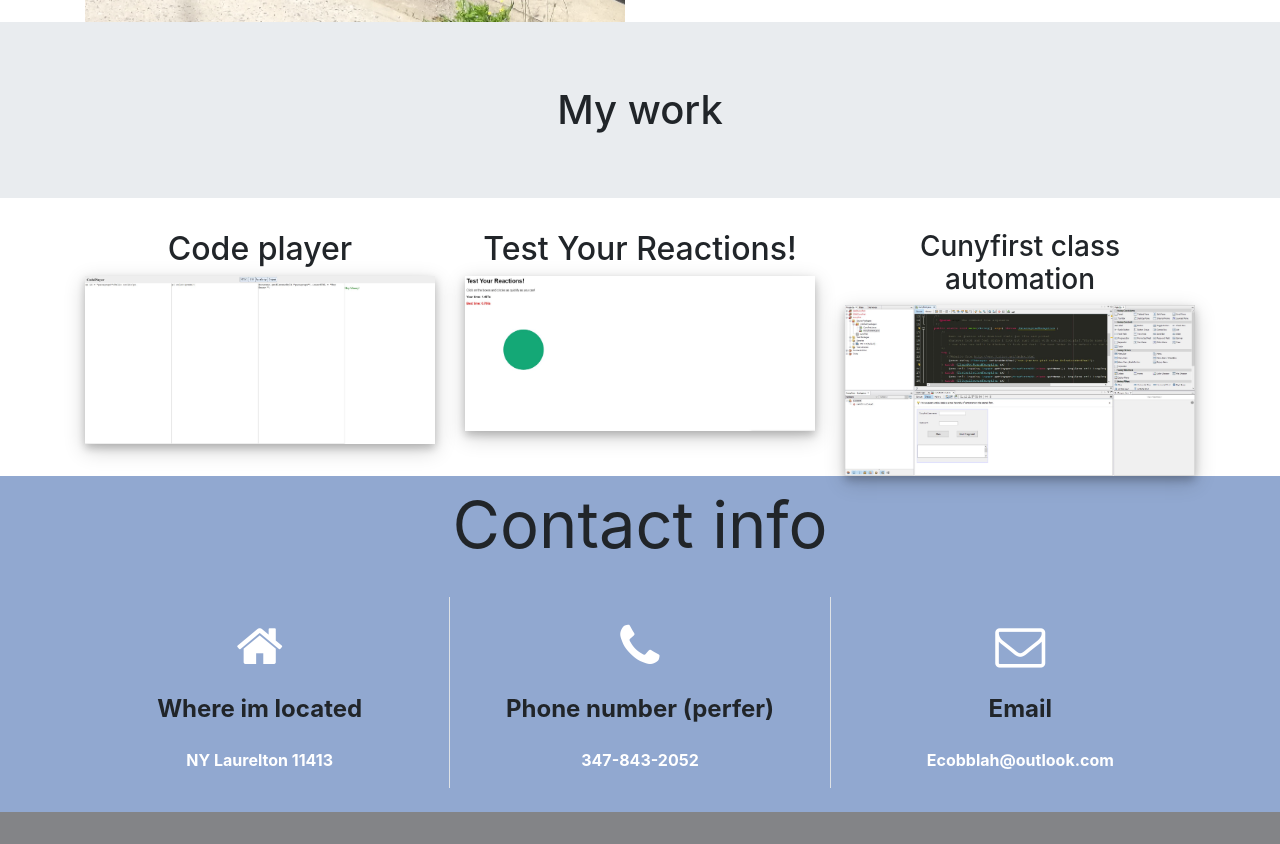
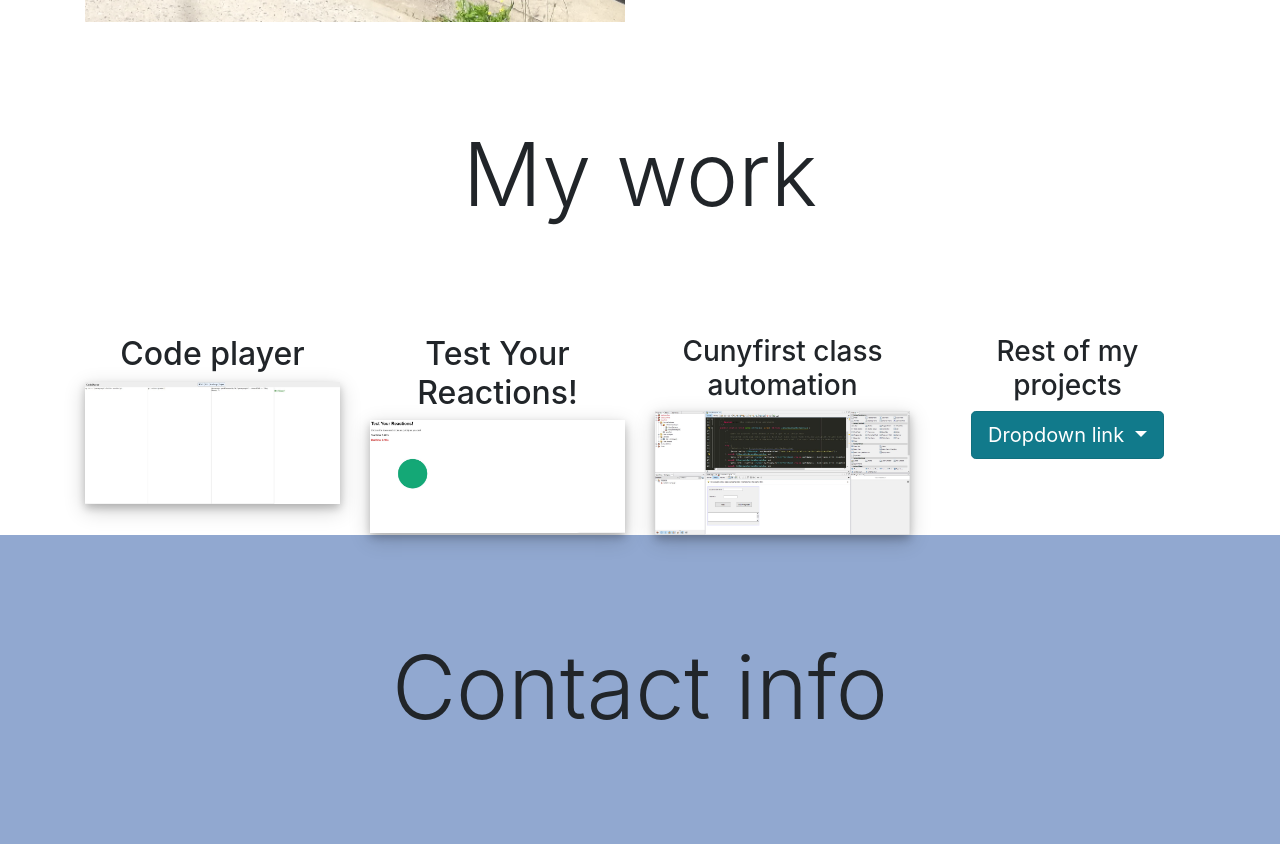
Before and after one commit to Ecobblah/Profile, a plain HTML site: page Profile website.html in a window 1280 px wide. Shown: the part 1008-1852 px from the top of the page. Drawn offline with nearby package versions, Linux system fonts and the light colour scheme.

Commit message:
added my other projects and change soem styles. still need to change classes names.

```diff
--- a/Profile website.html
+++ b/Profile website.html
@@ -78,6 +78,11 @@
     #header-font {
       font-size: 60px;
     }
+
+    .display-2 {
+      padding-top: 100px;
+      padding-bottom: 100px;
+    }
   </style>
   </head>
 
@@ -121,15 +126,10 @@
       </div>
     </div>
 
-    <!--part 3-->
-    <div class="jumbotron jumbotron-fluid">
-      <div class="container text-center">
-        <h1 id="center">My work</h1>
-      </div>
-    </div>
 
-    <!--part 4-->
+    <!--Projects-->
     <div class="container text-center">
+      <h1 class="text-center display-2">My work</h1>
       <div class="row">
         <div class="col-lg">
           <div class="thumbnail">
@@ -159,25 +159,46 @@
             <a href="https://github.com/Ecobblah/Java-programs/tree/master/CunyFirst-Automation"><img src="./Img/project3.jpg" class="img-fluid work-img" ></a>
           </div>
         </div>
+        <div class="col-lg">
+          <div class="thumbnail">
+            <div class="caption">
+              <h3>Rest of my projects</h3>
+            </div>
+            <div class="dropdown show">
+              <a class="btn btn-secondary btn-lg btn-info dropdown-toggle" href="#" role="button" data-toggle="dropdown" aria-haspopup="true" aria-expanded="false">
+                Dropdown link
+              </a>
+
+              <div class="dropdown-menu" aria-labelledby="dropdownMenuLink">
+                <a class="dropdown-item" href="http://emmanuelcobbtesthostingpackage-com.stackstaging.com/app/bootStrap.html">Bootstrap site</a>
+                <a class="dropdown-item" href="http://emmanuelcobbtesthostingpackage-com.stackstaging.com/7-mysql/diary.php">Diary</a>
+                <a class="dropdown-item" href="http://emmanuelcobbtesthostingpackage-com.stackstaging.com/6-php/index.php">Get in touch</a>
+                <a class="dropdown-item" href="http://emmanuelcobbtesthostingpackage-com.stackstaging.com/8-api/index.php">Weather</a>
+                <a class="dropdown-item" href="http://gcobblah-com.stackstaging.com">Dad site(not done yet)</a>
+                <a class="dropdown-item" href="http://emmanuelcobbtesthostingpackage-com.stackstaging.com/">Basic Html and CSS</a>
+              </div>
+            </div>
+          </div>
+        </div>
       </div>
     </div>
-    <!--Part 5-->
+    <!--Contact info-->
     <div class="container-fluid contactBg text-center mb-0">
-      <span class="my-4 titleFont">Contact info</span>
+      <h1 class="text-center display-2">Contact info</h1>
       <div class="container">
         <div class="row">
-          <div class="col-sm my-4">
-            <i class="fa fa-home my-4" style="font-size:50px;color:white"></i>
+          <div class="col-md mb-4">
+            <i class="fa fa-home mb-4" style="font-size:50px;color:white"></i>
             <h4 class="mb-4">Where im located</h4>
             <p class="contactText">NY Laurelton 11413</p>
           </div>
-          <div class="col-sm border-left border-right  my-4">
-            <i class="fa fa-phone my-4" style="font-size:50px;color:white"></i>
+          <div class="col-md  mb-4">
+            <i class="fa fa-phone mb-4" style="font-size:50px;color:white"></i>
             <h4 class="mb-4">Phone number (perfer)</h4>
             <p class="contactText">347-843-2052</p>
           </div>
-          <div class="col-sm my-4">
-            <i class="fa fa-envelope-o my-4" style="font-size:50px;color:white"></i>
+          <div class="col-md mb-4">
+            <i class="fa fa-envelope-o mb-4" style="font-size:50px;color:white"></i>
             <h4 class="mb-4">Email</h4>
             <p class="contactText">Ecobblah@outlook.com</p>
           </div>
```
